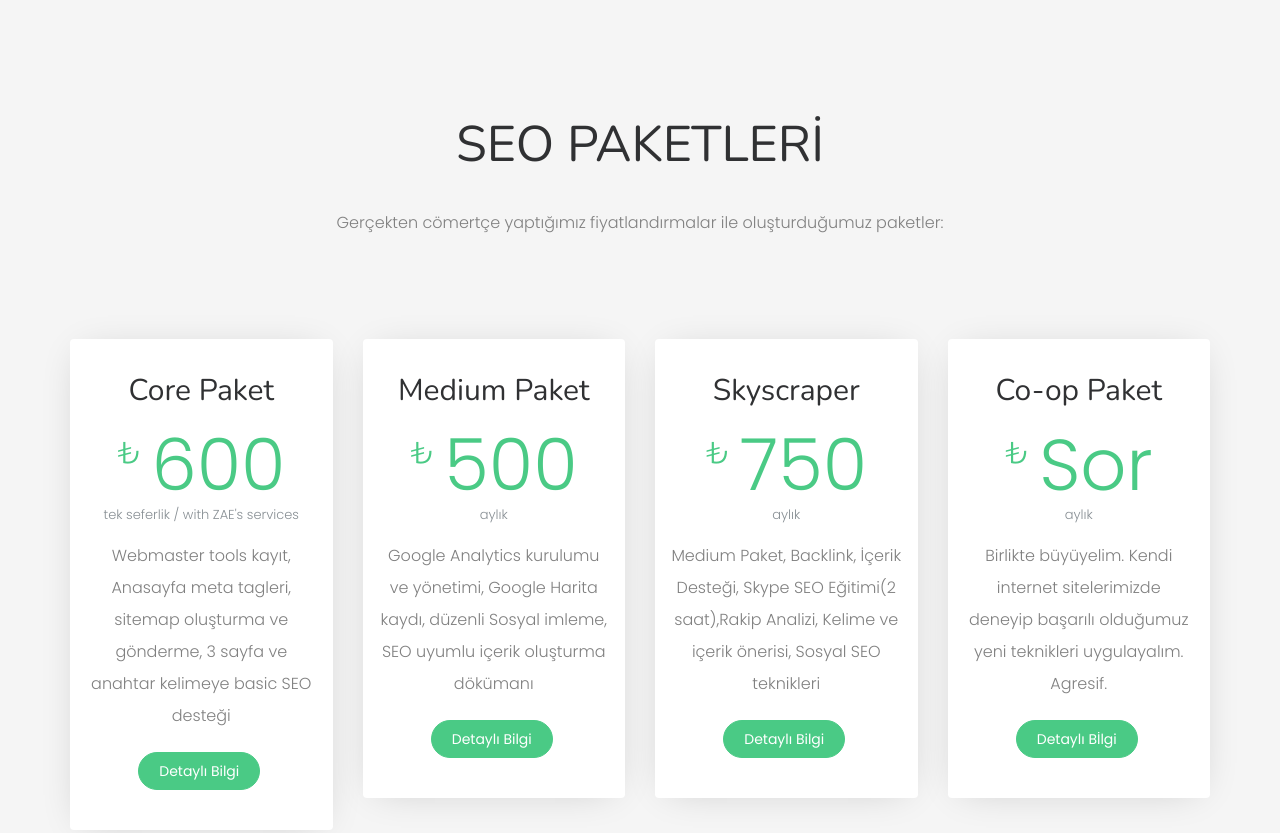
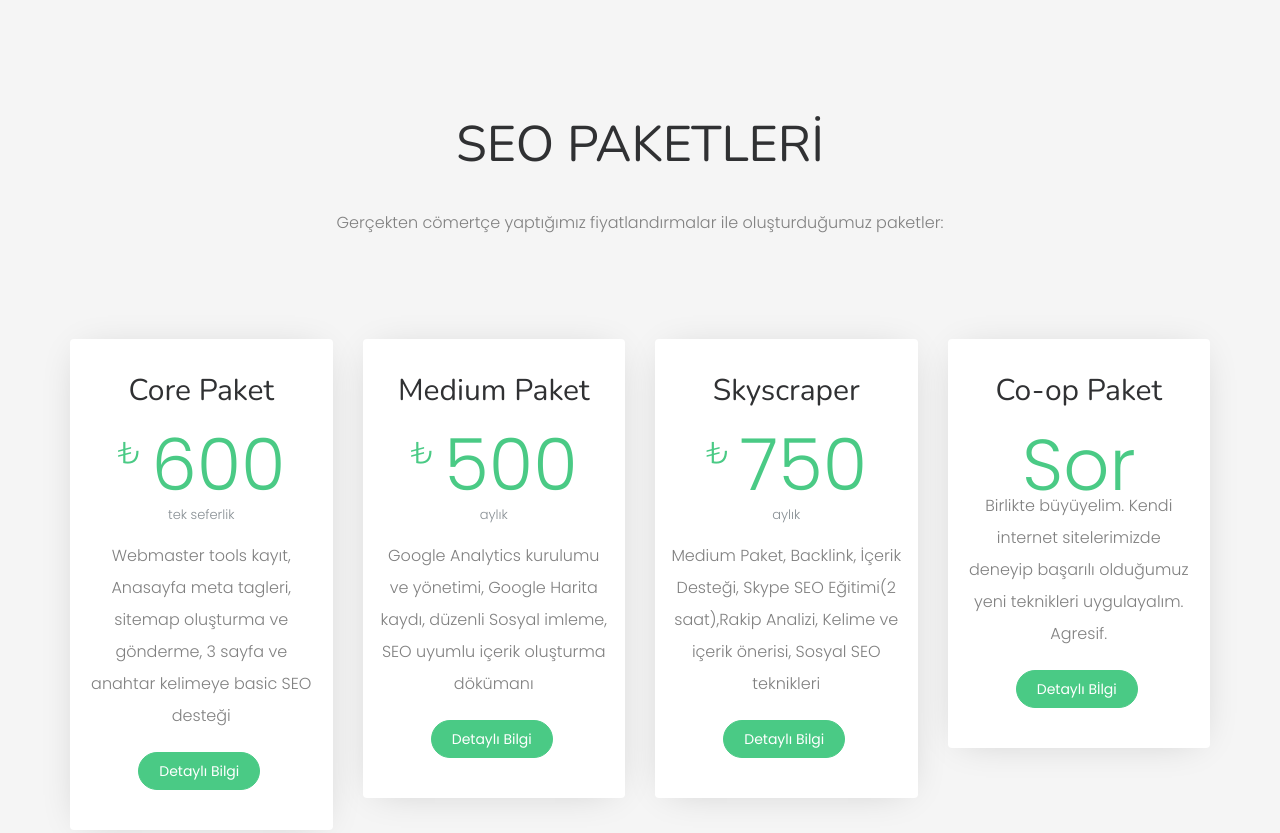
Before and after one commit to eIektro/seopacks, a plain HTML site: page index.html in a window 1280 px wide. Shown: the top 833 px of the page. Drawn offline with nearby package versions, Linux system fonts and the light colour scheme.

Commit message:
Update index.html

```diff
--- a/index.html
+++ b/index.html
@@ -37,7 +37,7 @@
 					<div class="col-md-3 text-center animate-box fadeInUp animated-fast">
 						<div class="pricing">
 							<h2 class="pricing-heading">Core Paket</h2>
-							<div class="price"><sup class="currency"> ₺</sup>600<small>tek seferlik / with ZAE's services</small></div>
+							<div class="price"><sup class="currency"> ₺</sup>600<small>tek seferlik</small></div>
 							<p>Webmaster tools kayıt, Anasayfa meta tagleri, sitemap oluşturma ve gönderme, 3 sayfa ve anahtar kelimeye basic SEO desteği</p>
 							<p><a href="#" class="btn btn-primary">Detaylı Bilgi</a></p>
 						</div>
@@ -61,7 +61,7 @@
 					<div class="col-md-3 text-center animate-box fadeInUp animated-fast">
 						<div class="pricing">
 							<h2 class="pricing-heading">Co-op Paket</h2>
-							<div class="price"><sup class="currency">₺</sup>Sor<small>aylık</small></div>
+							<div class="price"><a href="mailto:elektronikotin@gmail.com">Sor</a></div>
 							<p>Birlikte büyüyelim. Kendi internet sitelerimizde deneyip başarılı olduğumuz yeni teknikleri uygulayalım. Agresif.</p>
 							<p><a href="#" class="btn btn-primary">Detaylı Bİlgi</a></p>
 						</div>
```
